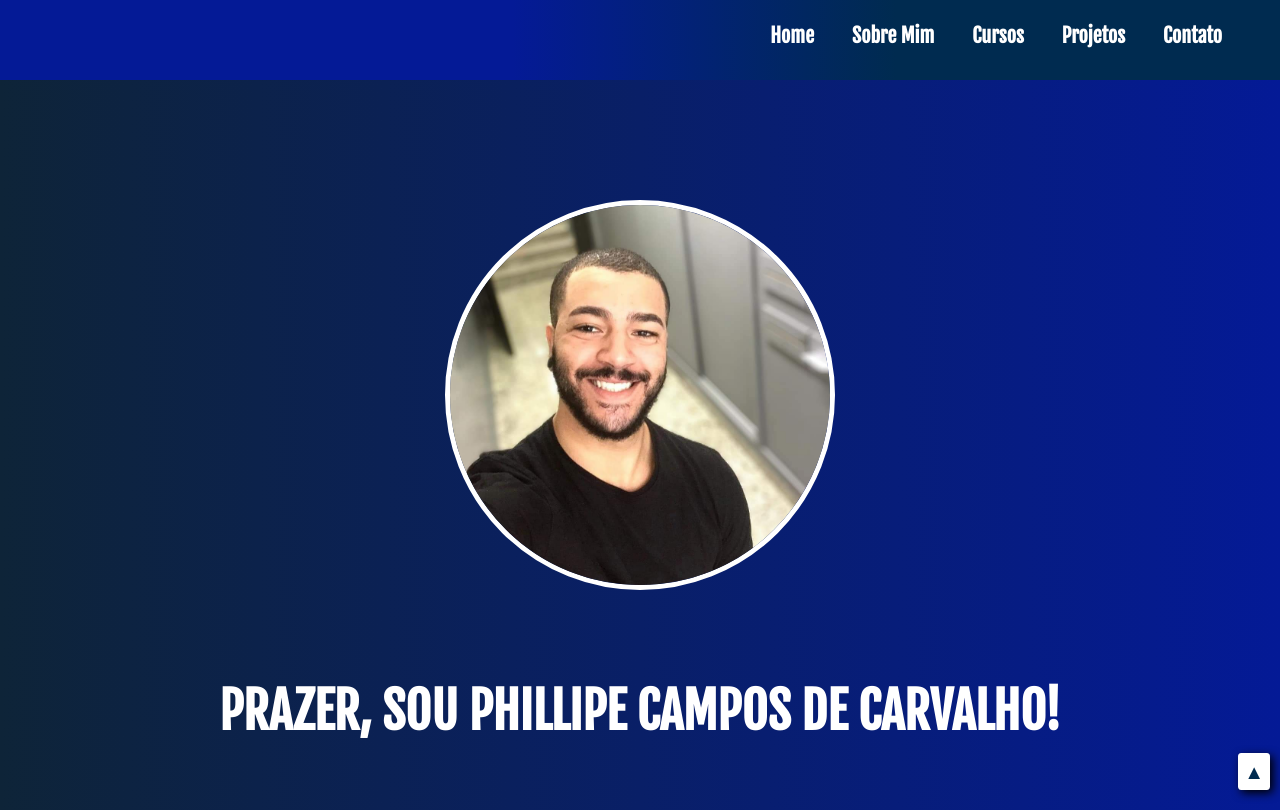
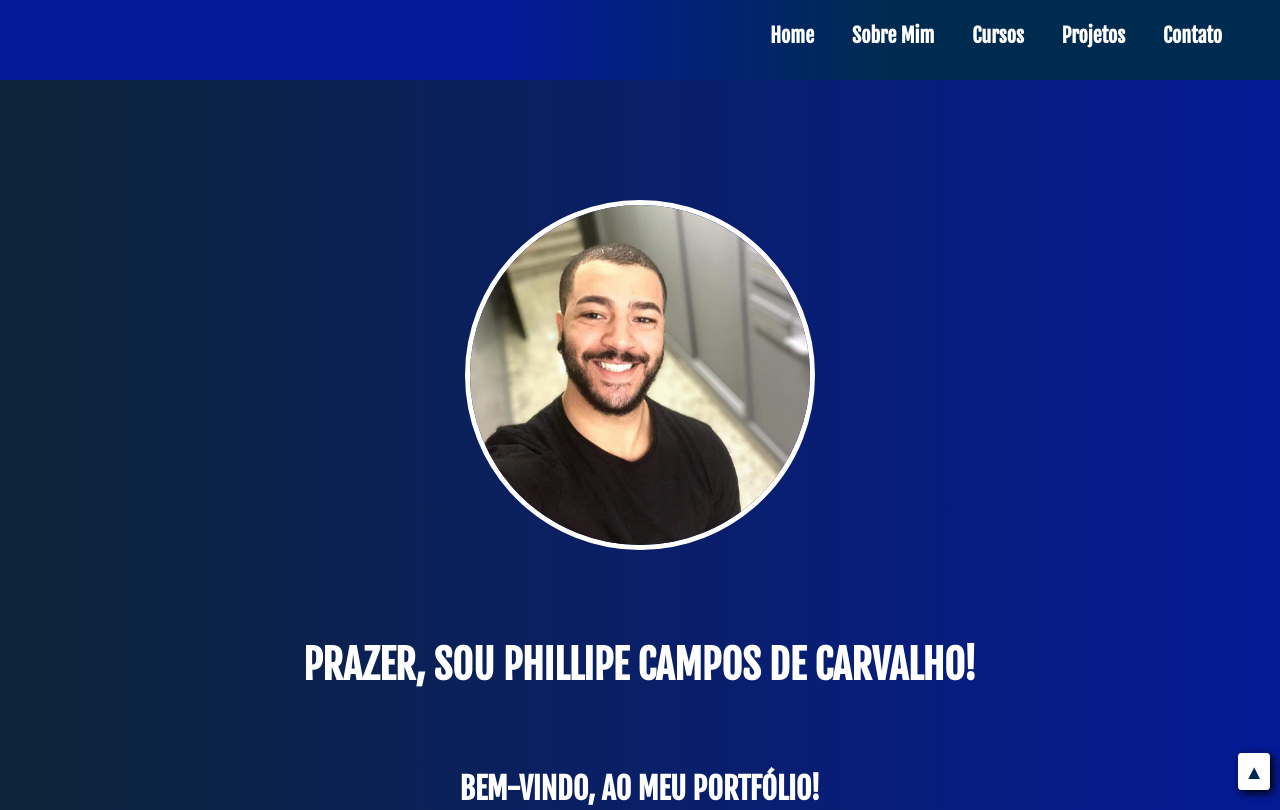
Before and after one commit to phillipecarvalh0/Portfolio, a plain HTML site: page index.html in a window 1280 px wide. Shown: the top 810 px of the page. Drawn offline with Linux system fonts and the light colour scheme.

Commit message:
Update portfolio.css

```diff
--- a/portfolio.css
+++ b/portfolio.css
@@ -106,14 +106,14 @@ nav {
 #fotoPerfil {
   border-radius: 100%;
   border: 5px solid #ffffff;
-  width: 390px;
+  width: 350px;
   margin-bottom: 90px;
 }
 
 h1,
 h3 {
   text-align: center;
-  font-size: 50px;
+  font-size: 40px;
   margin-bottom: 80px;
 }
 
```
